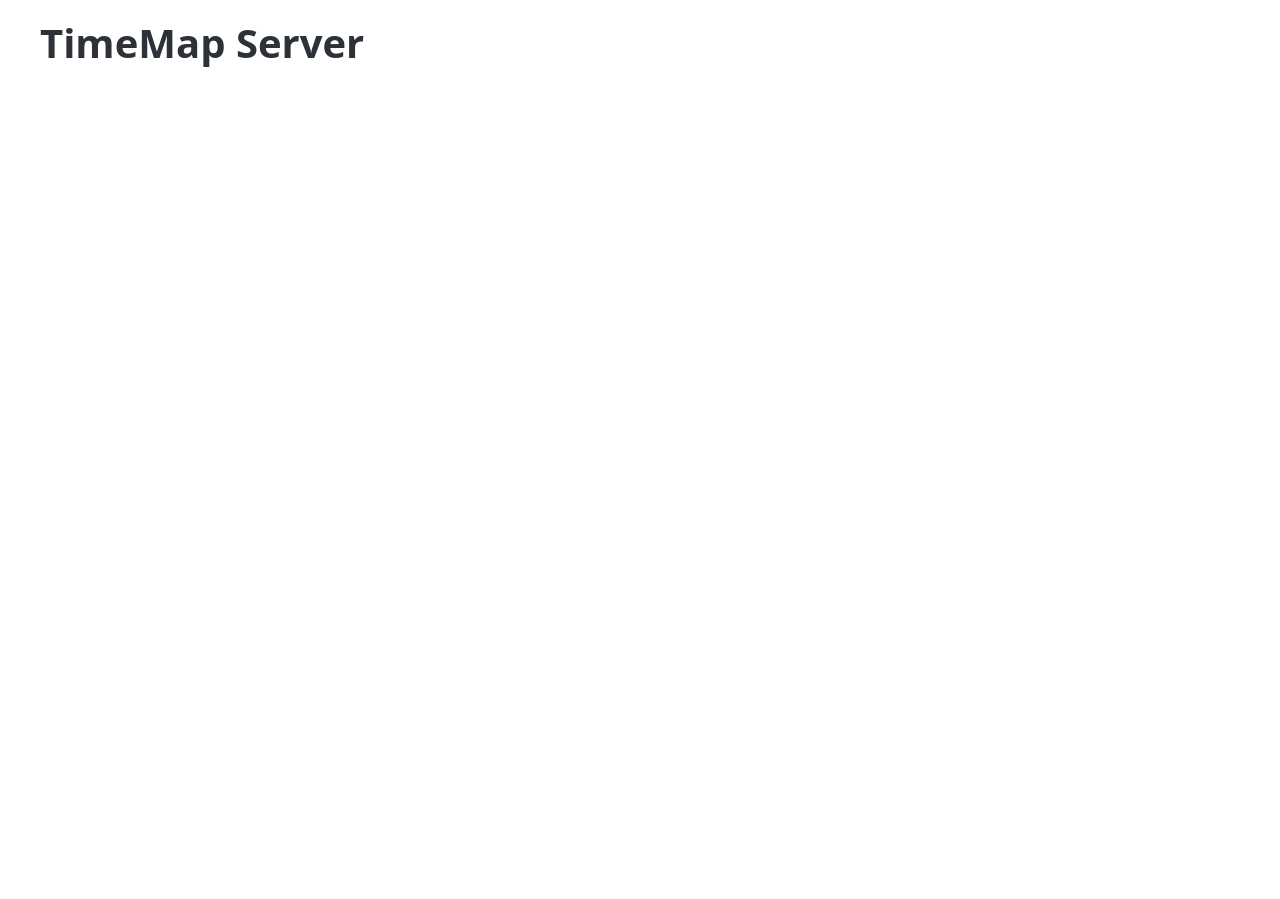
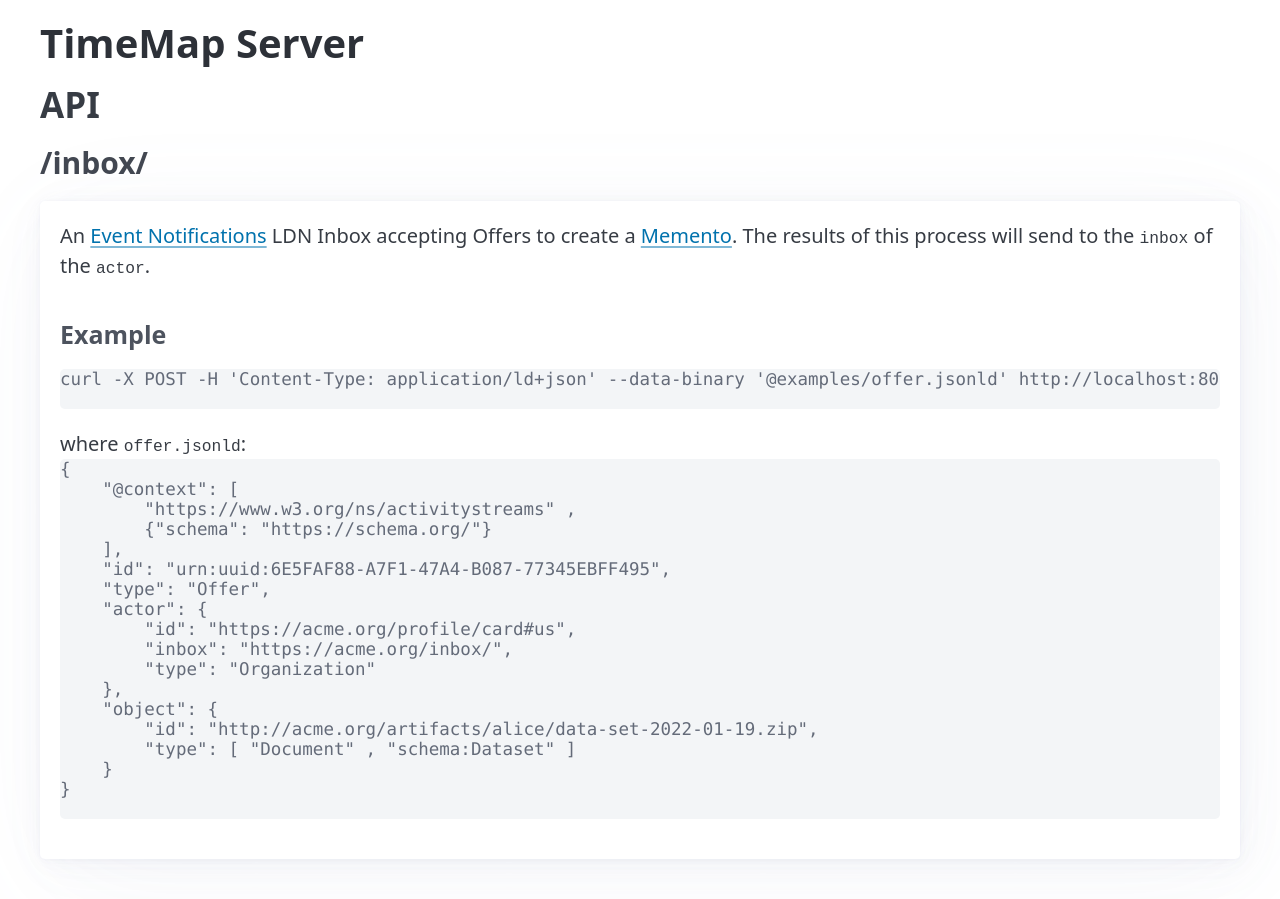
Before and after one commit to MellonScholarlyCommunication/ldn-inbox-server, a website: page public/index.html in a window 1280 px wide. Before the commit the page ends 800 px from the top, so only its background shows below. Drawn offline with nearby package versions, Linux system fonts and the light colour scheme.

Commit message:
Adding documentation

```diff
--- a/config/offer_schema.json
+++ b/config/offer_schema.json
@@ -36,5 +36,5 @@
         "required": [ "id" ]
       }
     },
-    "required": ["id","type", "actor", "object"]
+    "required": ["id", "type", "actor", "object"]
 }
--- a/public/index.html
+++ b/public/index.html
@@ -9,6 +9,46 @@
     <body>
         <main class="container">
             <h1>TimeMap Server</h1>
+
+            <h2>API</h2>
+
+            <h3>/inbox/</h3>
+
+            <article>
+                An <a href="https://www.eventnotifications.net">Event Notifications</a>
+                LDN Inbox accepting Offers to create a <a href="https://datatracker.ietf.org/doc/html/rfc7089">Memento</a>.
+
+                The results of this process will send to the <tt>inbox</tt> of the <tt>actor</tt>.
+
+                <p>
+                    <h4>Example</h4>
+                    <pre>
+curl -X POST -H 'Content-Type: application/ld+json' --data-binary '@examples/offer.jsonld' http://localhost:8000/inbox/
+                    </pre>
+
+                    where <tt>offer.jsonld</tt>:
+
+                    <pre>
+{
+    "@context": [
+        "https://www.w3.org/ns/activitystreams" ,
+        {"schema": "https://schema.org/"}
+    ],
+    "id": "urn:uuid:6E5FAF88-A7F1-47A4-B087-77345EBFF495",
+    "type": "Offer",
+    "actor": {
+        "id": "https://acme.org/profile/card#us",
+        "inbox": "https://acme.org/inbox/",
+        "type": "Organization"
+    },
+    "object": {
+        "id": "http://acme.org/artifacts/alice/data-set-2022-01-19.zip",
+        "type": [ "Document" , "schema:Dataset" ]
+    }
+}
+                    </pre>
+                </p>
+            </article>
           </main>
     </body>
 </html>
```
Also changed, not shown: 1 other file.
